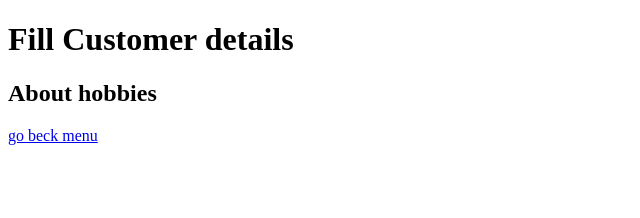
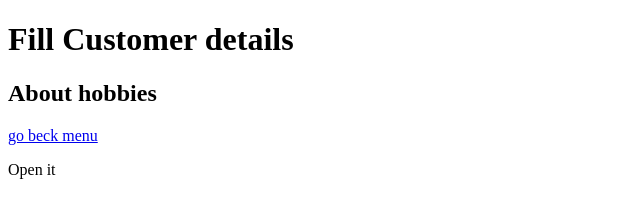
Before and after one commit to Balveer-Thakur/Myportfolio, a plain HTML site: page about.html in a window 1280 px wide. Shown: the full height of the page, 0-640 px from the left. Drawn offline with Linux system fonts and the light colour scheme.

Commit message:
second commit

```diff
--- a/about.html
+++ b/about.html
@@ -9,5 +9,6 @@
     <h1>Fill Customer details</h1>
     <h2> About hobbies</h2>
     <a href="index.html">go beck menu</a>
+    <p> Open it</p>
 </body>
 </html>
```
